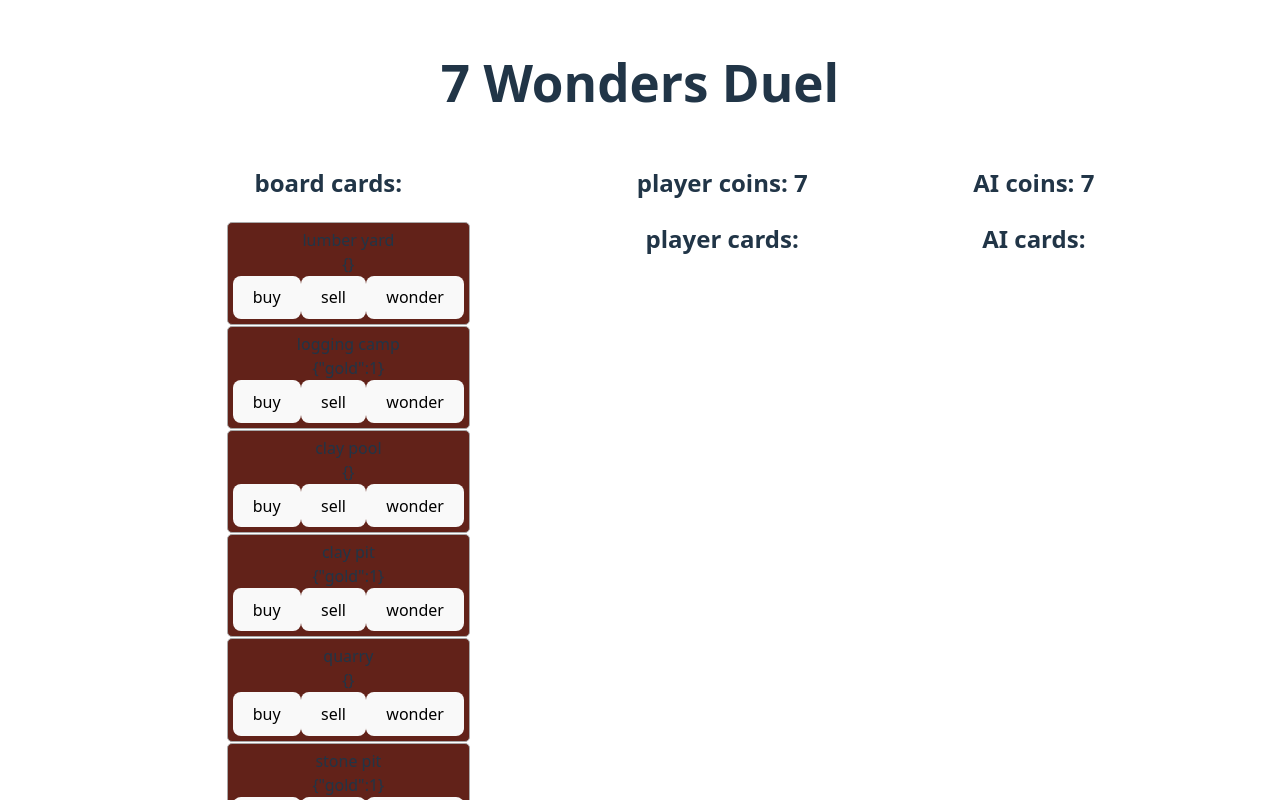
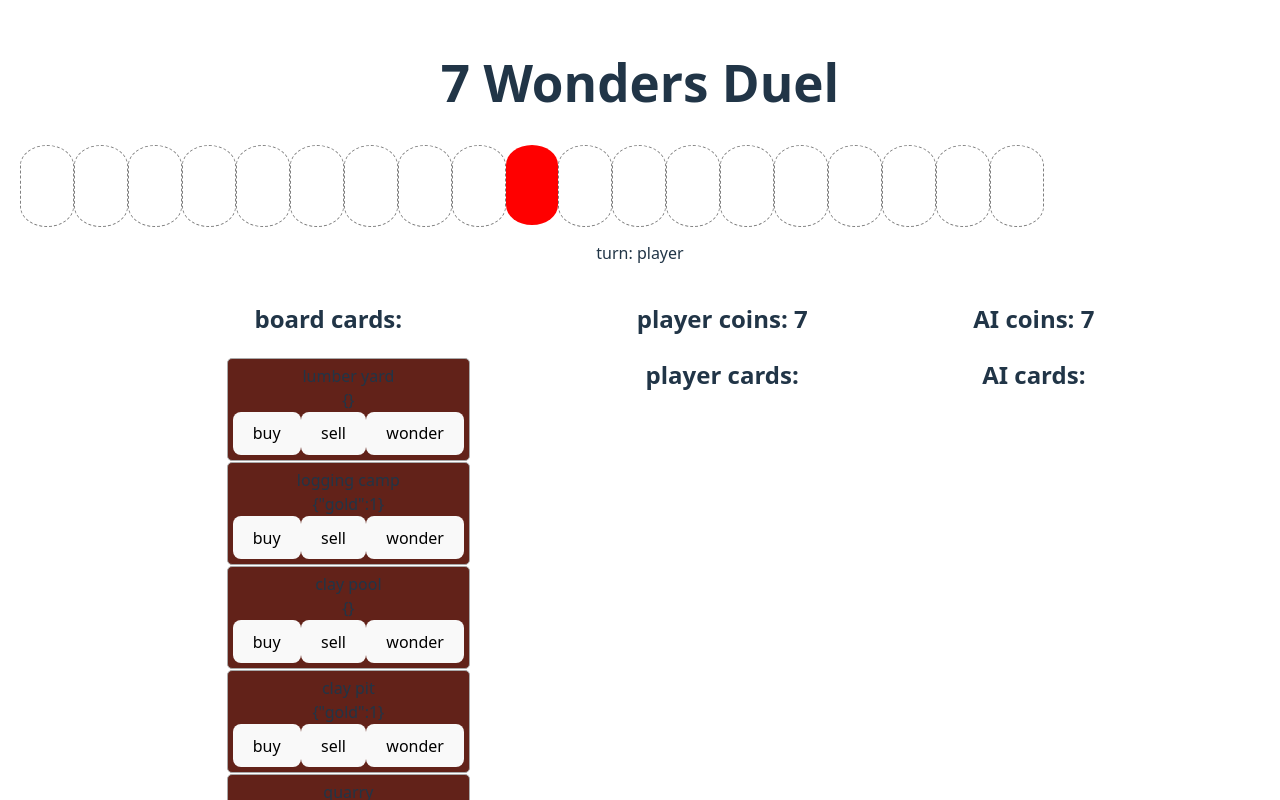
Before and after one commit to radford-coding/7-wonders-duel-v3, a React (Vite) app: page / in a window 1280 px wide. Shown: the top 800 px of the page. Built offline with nearby package versions, Linux system fonts and the light colour scheme.

Commit message:
conflict pawn

```diff
--- a/src/App.css
+++ b/src/App.css
@@ -31,3 +31,24 @@
 .container > div > div > p {
   max-width: 20vw;
 }
+
+.conflict {
+  width: 80vw;
+  height: 10vh;
+  display: flex;
+  flex-flow: row nowrap;
+}
+
+.conflict-pawn {
+  background-color: red;
+  height: 100%;
+  width: calc(100% / 19);
+  border-radius: 100% / 50%;
+}
+
+.conflict-space {
+  border: 1px dashed gray;
+  border-radius: 100% / 50%;
+  height: 100%;
+  width: calc(100% / 19);
+}
--- a/src/App.jsx
+++ b/src/App.jsx
@@ -1,6 +1,7 @@
 import { useEffect, useState } from "react";
 import * as data from "./data";
 import './App.css';
+import Conflict from "./components/Conflict/Conflict";
 
 const App = () => {
 
@@ -13,7 +14,10 @@
     player: 7,
     ai: 7,
   });
+  // start at index 9 (space #10 of 19)
+  const [military, setMilitary] = useState(9);
 
+  // start with age 1 cards
   useEffect(() => {
     setBoardCards(data.cardsAge1);
   }, []);
@@ -21,26 +25,32 @@
   const handleBuy = (card) => {
     if (isPlayerTurn) {
       setPlayerCards([...playerCards, card]);
-      if (card.costs.gold) setCoins({...coins, player: coins.player - card.costs.gold});
+      if (card.costs.gold) setCoins({ ...coins, player: coins.player - card.costs.gold });
+      if (card.produces.shields) setMilitary(military + card.produces.shields);
       setIsPlayerTurn(!isPlayerTurn);
     } else {
       setAiCards([...aiCards, card]);
-      if (card.costs.gold) setCoins({...coins, ai: coins.ai - card.costs.gold});
+      if (card.costs.gold) setCoins({ ...coins, ai: coins.ai - card.costs.gold });
+      if (card.produces.shields) setMilitary(military - card.produces.shields);
       setIsPlayerTurn(!isPlayerTurn);
     };
     setBoardCards(boardCards.filter(c => c !== card));
   };
 
+  // const handleSpend = (card, who) => {
+
+  // };
+
   const handleSell = (card) => {
     if (isPlayerTurn) {
       const numOfYellows = playerCards.filter(card => card.type === 'commerce').length;
       setDiscards([...discards, card]);
-      setCoins({...coins, player: coins.player + 2 + numOfYellows});
+      setCoins({ ...coins, player: coins.player + 2 + numOfYellows });
       setIsPlayerTurn(!isPlayerTurn);
     } else {
       const numOfYellows = aiCards.filter(card => card.type === 'commerce').length;
       setDiscards([...discards, card]);
-      setCoins({...coins, ai: coins.ai + 2 + numOfYellows});
+      setCoins({ ...coins, ai: coins.ai + 2 + numOfYellows });
       setIsPlayerTurn(!isPlayerTurn);
     };
     setBoardCards(boardCards.filter(c => c !== card));
@@ -65,11 +75,11 @@
   //   console.log(calculate(boardCards));
   // }, [boardCards]);
 
-
-
   return (
     <>
       <h1>7 Wonders Duel</h1>
+      <Conflict military={military}></Conflict>
+      <p>turn: {isPlayerTurn ? 'player' : 'AI'}</p>
       <div className="container">
         <div>
           <h2>board cards:</h2>
@@ -115,7 +125,7 @@
           </ul>
         </div>
         <div>
-        <h2>AI coins: {coins.ai}</h2>
+          <h2>AI coins: {coins.ai}</h2>
           <h2>AI cards:</h2>
           <div>
             {Object.keys(calculate(aiCards)).map((k, i) => <p key={i}>{k}: {calculate(aiCards)[k]}</p>)}
--- /dev/null
+++ b/src/components/Conflict/Conflict.jsx
@@ -0,0 +1,13 @@
+const Conflict = (props) => {
+
+
+    return (
+        <div className="conflict">
+            {[...Array(19).keys()].map((space, index) => (
+                index === props.military ? <div className="conflict-pawn" key={index}></div> : <div className="conflict-space" key={index}></div>
+            ))}
+        </div>
+    );
+};
+
+export default Conflict
```
